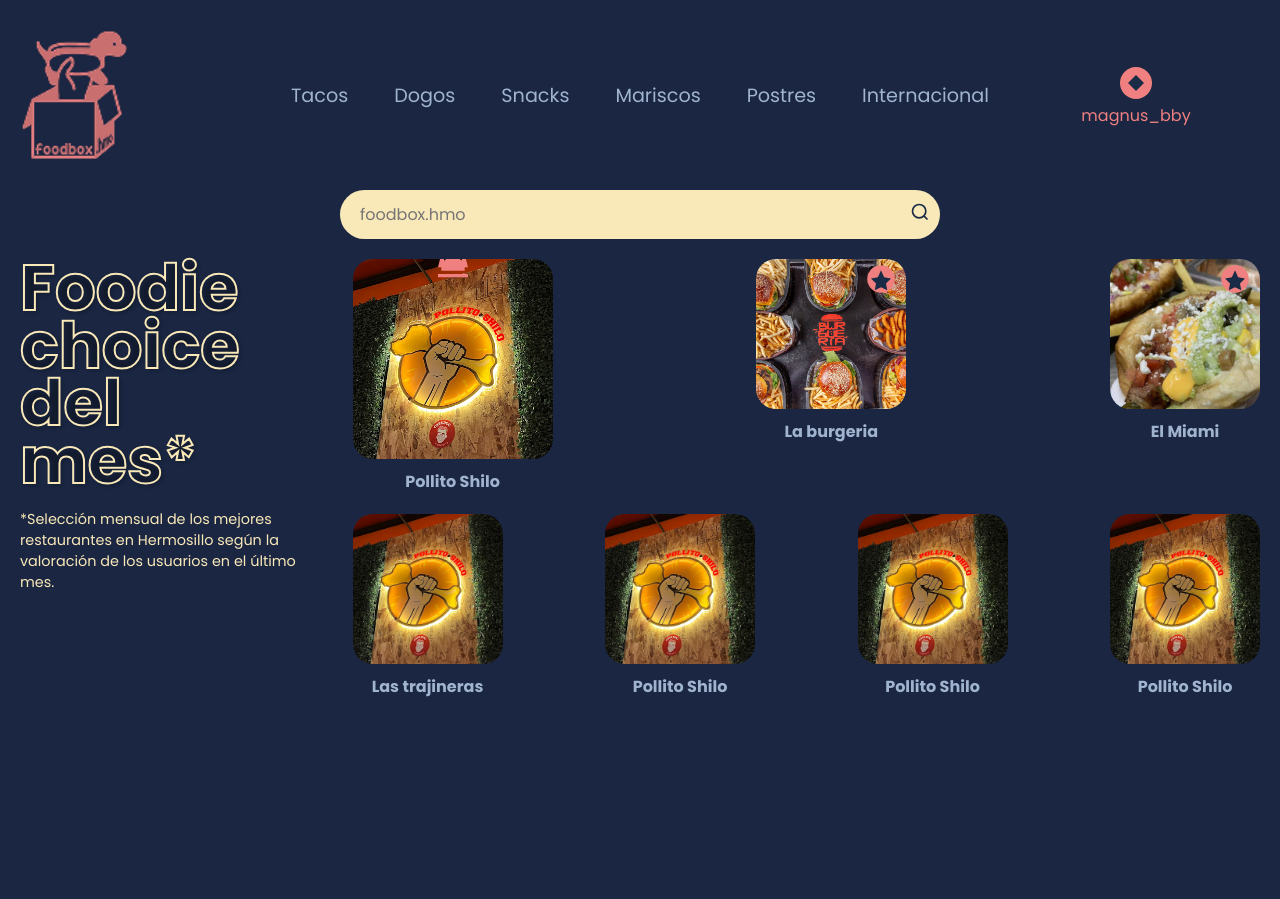
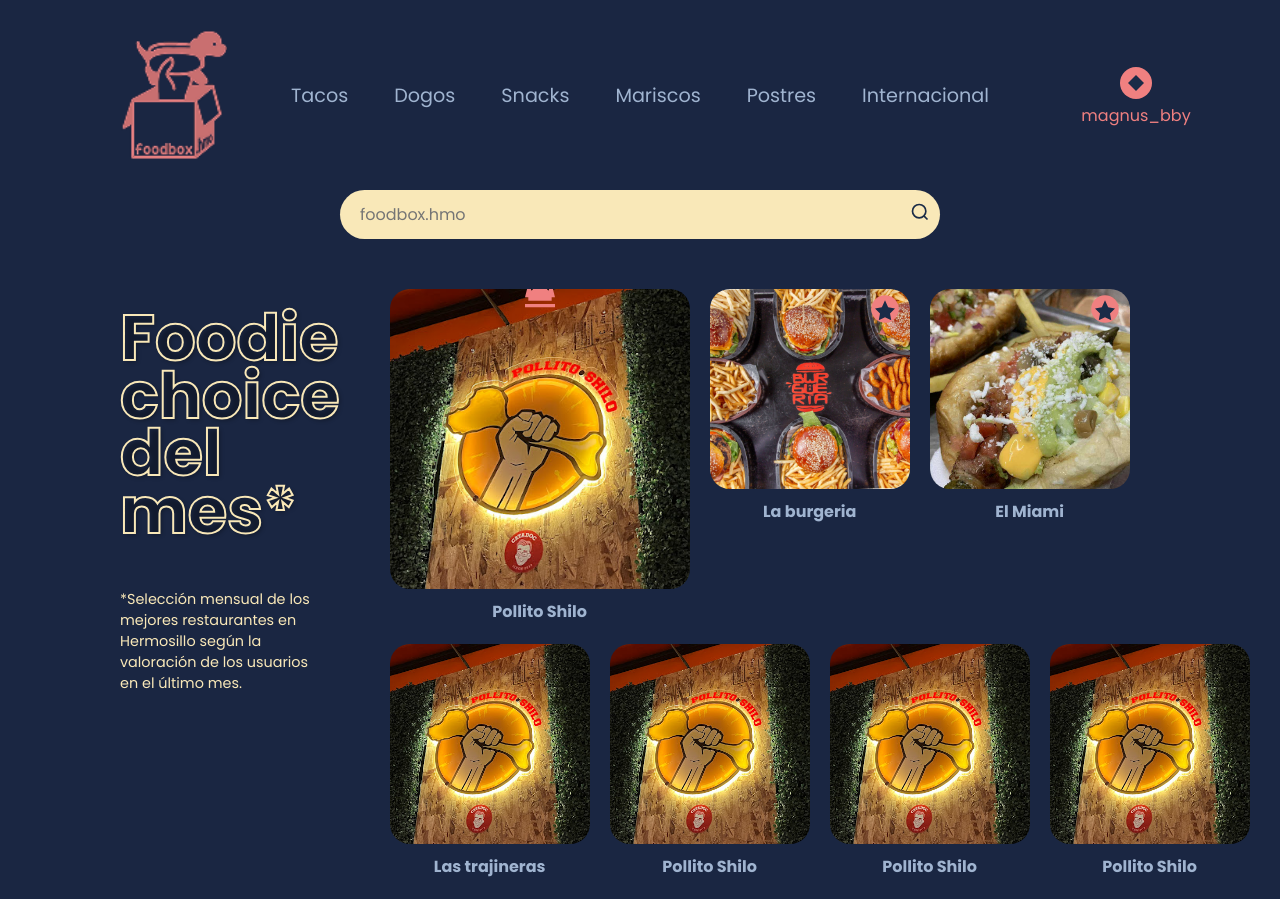
Before and after one commit to MagnoliaBH/foodbox.hmo1, a plain HTML site: page index.html in a window 1280 px wide. Before the commit the page ends 800 px from the top, so only its background shows below. Drawn offline with Linux system fonts and the light colour scheme.

```diff
--- a/styles.css
+++ b/styles.css
@@ -29,6 +29,10 @@
     height: 130px;
     width: auto;
     display: block;
+
+    text-align: left; /* Asegura que el texto esté alineado a la izquierda */
+
+    padding-left: 100px; /* Añade espacio desde el borde izquierdo */
 }
 
 @media (max-width: 768px) {
@@ -112,19 +116,33 @@
     -webkit-text-stroke: 2px #f9e8b8; /* Contorno dorado */
     text-shadow: 2px 2px 4px rgba(0, 0, 0, 0.3);
     margin-bottom: 20px;
+
+    text-align: left; /* Asegura que el texto esté alineado a la izquierda */
+    margin-top: 50px;
+    padding-left: 100px; /* Añade espacio desde el borde izquierdo */
 }
+
 
 .subtitle {
     font-size: 0.9rem;
     color: #f9e8b8;
     max-width: 300px;
+
+    text-align: left; /* Asegura que el texto esté alineado a la izquierda */
+    margin-top: 50px;
+    padding-left: 100px; /* Añade espacio desde el borde izquierdo */
 }
 
 .restaurants {
-    flex: 3;
     display: flex;
-    flex-direction: column;
-    gap: 20px;
+    flex-wrap: wrap;
+    justify-content: flex-start; /* Coloca las imágenes a la izquierda */
+    align-items: flex-start; /* Asegura la alineación vertical */
+    gap: 20px; /* Espaciado entre las imágenes */
+    margin-top: 30px; /* Espacio debajo de la barra de búsqueda */
+    width: 90%; /* Mantiene el contenedor responsivo */
+    max-width: 1200px; /* Limita el ancho máximo */
+    margin-left: 20px; /* Ajusta el contenedor hacia la izquierda */
 }
 
 .top-row, .bottom-row {
@@ -149,14 +167,14 @@
     overflow: hidden;
     margin-bottom: 10px;
     /* Dimensiones fijas para todas las imágenes normales */
-    width: 150px;
-    height: 150px;
+    width: 200px;
+    height: 200px;
 }
 
 .featured-restaurant .restaurant-image {
     /* Dimensiones fijas para la imagen destacada */
-    width: 200px;
-    height: 200px;
+    width: 300px;
+    height: 300px;
 }
 
 .restaurant-image img {
```
